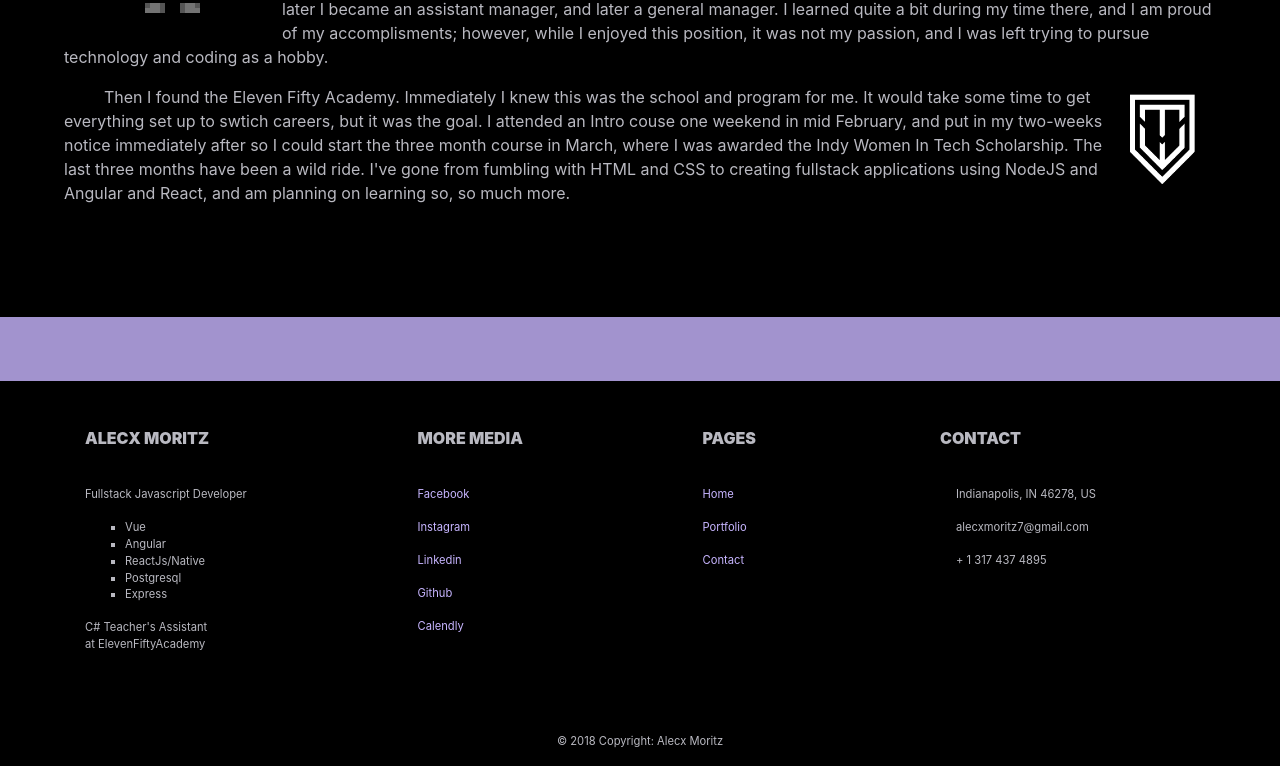
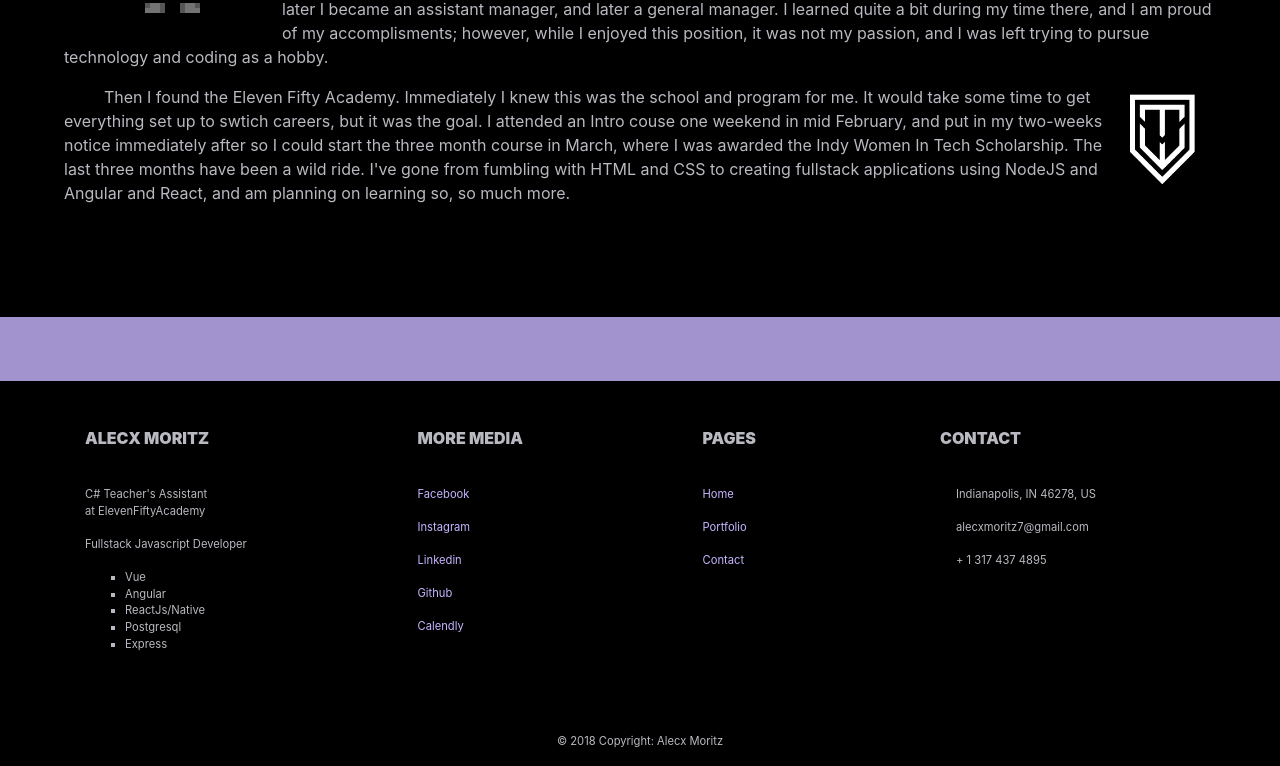
Before and after one commit to AlecxMoritz/amportfolio, an Angular app: page /home in a window 1280 px wide. Shown: the part 2341-3107 px from the top of the page. Built offline with nearby package versions, Linux system fonts and the light colour scheme.

Commit message:
reordered left column

```diff
--- a/src/app/footer/footer.component.html
+++ b/src/app/footer/footer.component.html
@@ -54,6 +54,10 @@
               </h6>
               <hr class="deep-purple accent-2 mb-4 mt-0 d-inline-block mx-auto" style="width: 60px;">
               <p>
+                  C# Teacher's Assistant<br>
+                  at ElevenFiftyAcademy
+              </p>
+              <p>
                   Fullstack Javascript Developer
               </p>
               <ul>
@@ -63,10 +67,6 @@
                 <li class="footerListItem">Postgresql</li>
                 <li class="footerListItem">Express</li>
               </ul>
-              <p>
-                  C# Teacher's Assistant<br>
-                  at ElevenFiftyAcademy
-              </p>
           </div>
           <!--/.First column-->
 
```
